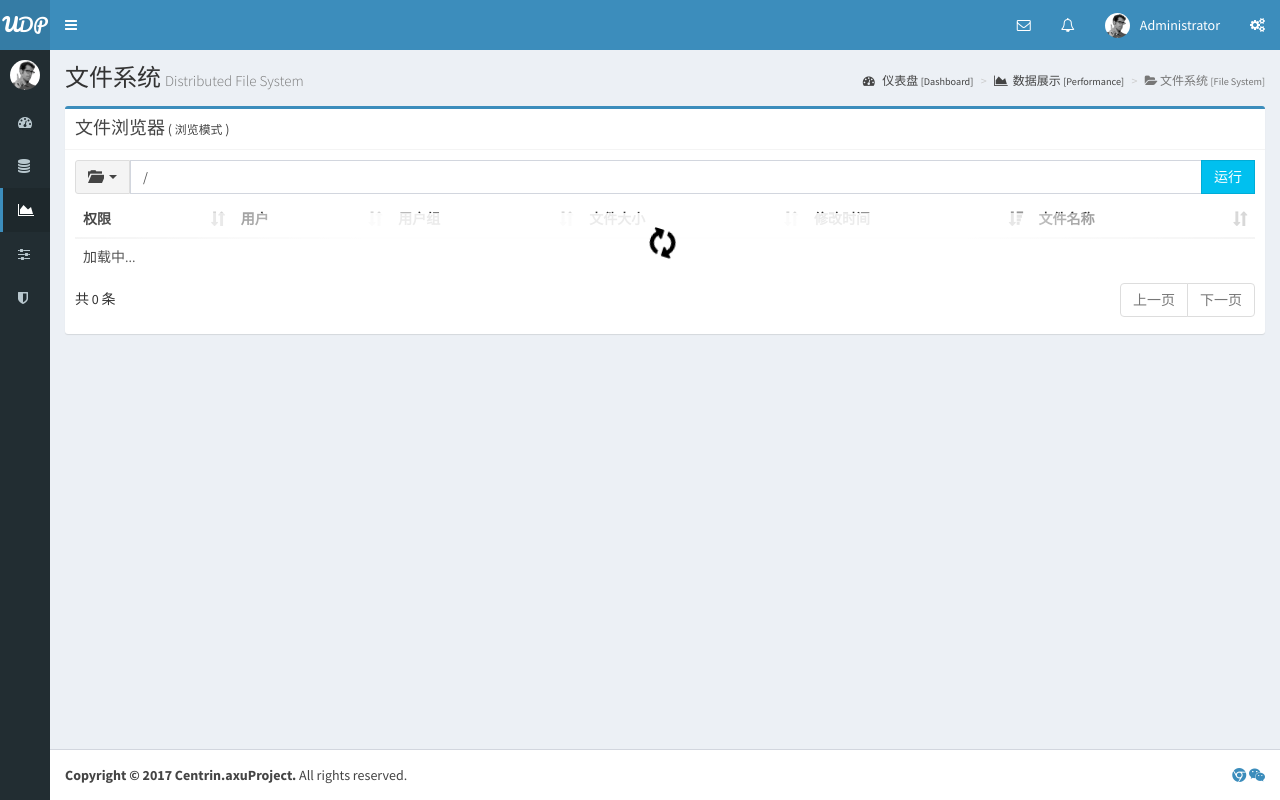
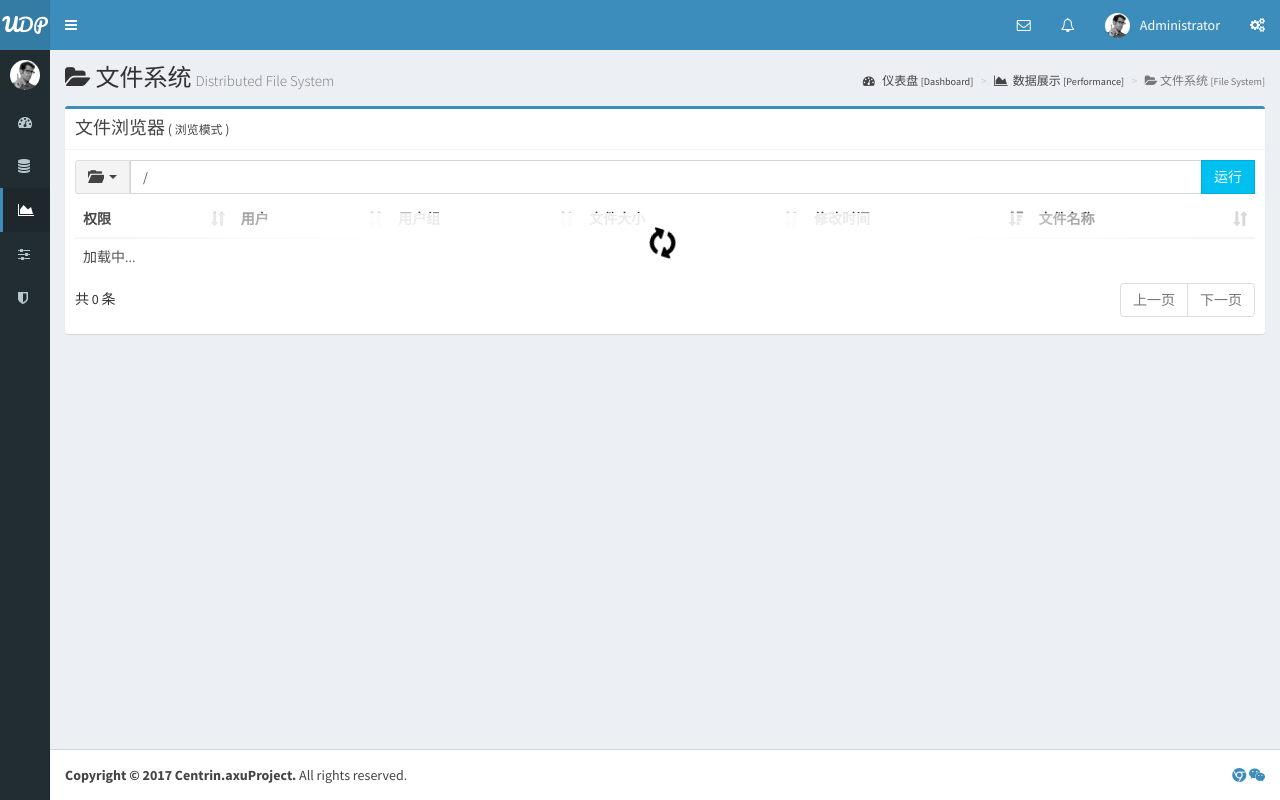
Before and after one commit to axu4github/ceudp, a Django app: page /performance/fs/ in a window 1280 px wide. Run offline with Django 3.2, Linux system fonts and the light colour scheme; data that the repository does not hold is empty; parts of the project's set-up code (start-up, migrations or seed data) failed here and were passed over; some libraries are stand-ins or nearby versions.

Commit message:
添加图标

```diff
--- a/performance/templates/performance/filesystem.html
+++ b/performance/templates/performance/filesystem.html
@@ -152,7 +152,7 @@
 {% block content %}
 <div class="content-wrapper">
     <section class="content-header">
-        <h1>文件系统<small>Distributed File System</small></h1>
+        <h1><i class="fa fa-folder-open"></i> 文件系统<small>Distributed File System</small></h1>
         <ol class="breadcrumb">
             <li><a href="{% url 'dashboard:index' %}"><i class="fa fa-dashboard"></i> 仪表盘 <small>[Dashboard]</small> </a></li>
             <li><a href="#"><i class="fa fa-area-chart"></i>数据展示 <small>[Performance]</small></a></li>
--- a/performance/templates/performance/sql_lab.html
+++ b/performance/templates/performance/sql_lab.html
@@ -294,7 +294,7 @@
 {% block content %}
     <div class="content-wrapper">
         <section class="content-header">
-            <h1>SQL Lab</h1>
+            <h1><i class="fa fa-flask"></i> SQL Lab</h1>
             <ol class="breadcrumb">
                 <li>
                     <a href="{% url 'dashboard:index' %}"><i class="fa fa-dashboard"></i> 仪表盘 <small>[Dashboard]</small> </a>
```
